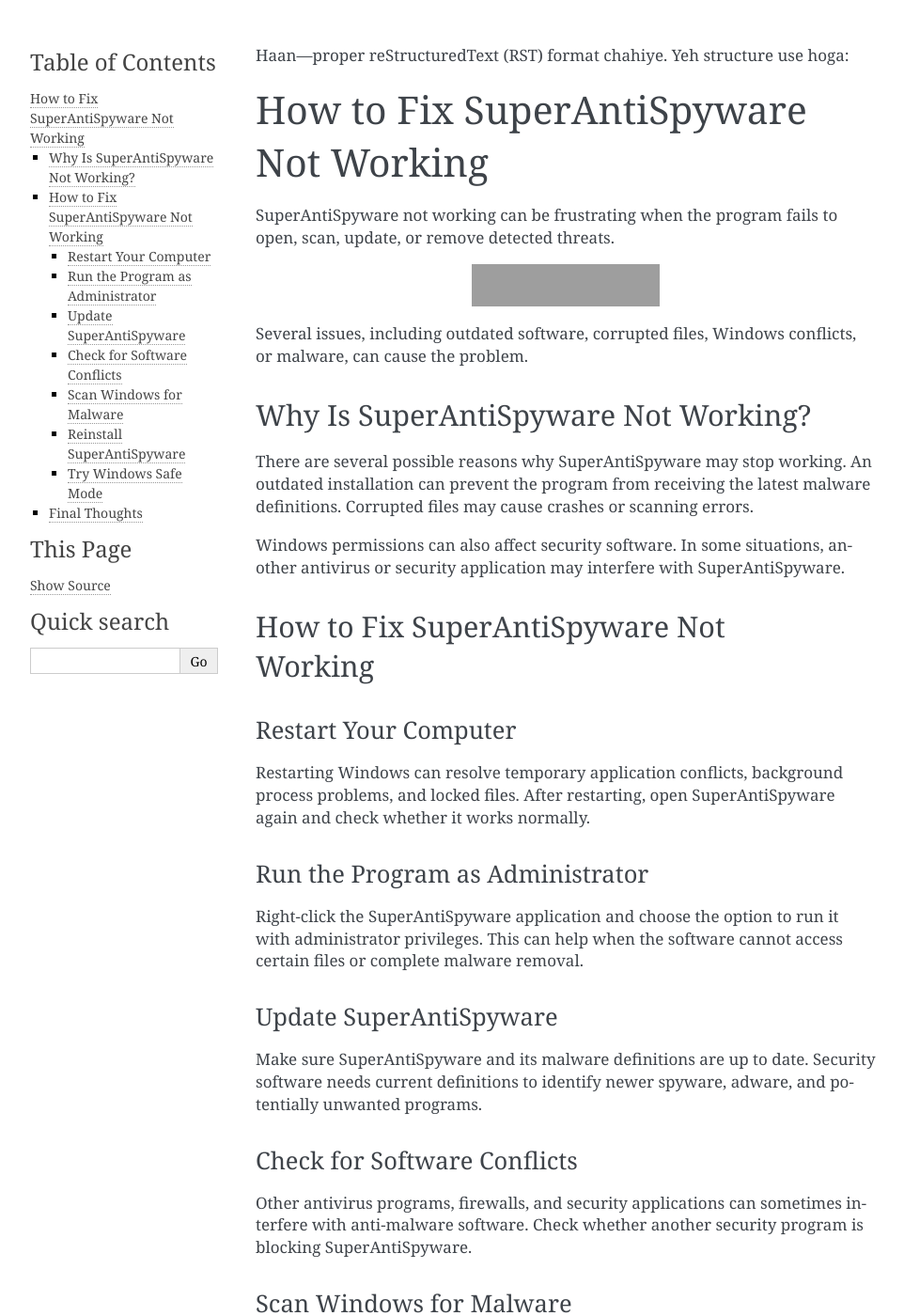
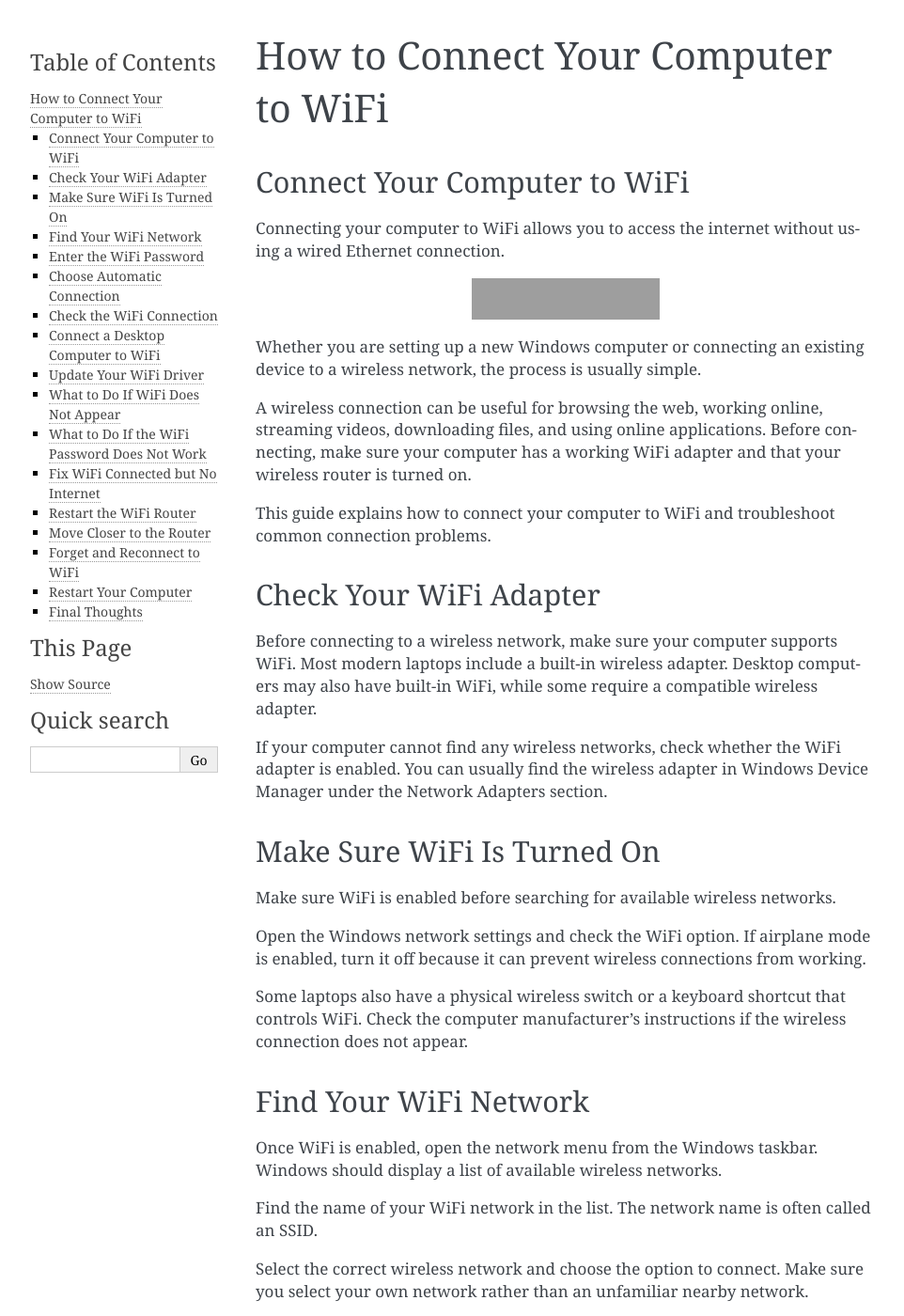
Before and after one commit to diveshv/how-do-i-connect-my-computer-to-wifi, a Sphinx documentation site: the page built from docs/index.rst, in a window 1280 px wide and 1400 px high. Shown: the whole window at 94% size, without its empty margins (148-1110 px from the left). Built offline with Sphinx 7.4.7, drawn with Linux system fonts in a browser that asks for light colours; some of the changed text lies outside the part shown; grey boxes are pictures that could not be loaded.

Commit message:
Revise WiFi connection guide in documentation
Updated the documentation to provide a comprehensive guide on connecting a computer to WiFi, including troubleshooting steps for common issues.

```diff
--- a/docs/index.rst
+++ b/docs/index.rst
@@ -1,10 +1,11 @@
-Haan—proper reStructuredText (RST) format chahiye. Yeh structure use hoga:
+How to Connect Your Computer to WiFi
+=====================================
 
-How to Fix SuperAntiSpyware Not Working
-========================================
+Connect Your Computer to WiFi
+------------------------------
 
-SuperAntiSpyware not working can be frustrating when the program fails to
-open, scan, update, or remove detected threats.
+Connecting your computer to WiFi allows you to access the internet without
+using a wired Ethernet connection.
 
 .. image:: https://img.shields.io/badge/Get%20Help-blue?style=for-the-badge&logo=sign-in-alt&logoColor=white
    :width: 200px
@@ -12,81 +13,218 @@ open, scan, update, or remove detected threats.
    :target: https://getchatsupport.net/
    :alt: Get Help Button
 
-Several issues, including outdated software, corrupted files, Windows conflicts, or malware, can cause
-the problem.
+Whether you are setting up a new Windows computer or connecting an existing device to a wireless network, the process
+is usually simple.
 
-Why Is SuperAntiSpyware Not Working?
-------------------------------------
+A wireless connection can be useful for browsing the web, working online,
+streaming videos, downloading files, and using online applications. Before
+connecting, make sure your computer has a working WiFi adapter and that your
+wireless router is turned on.
 
-There are several possible reasons why SuperAntiSpyware may stop working.
-An outdated installation can prevent the program from receiving the latest
-malware definitions. Corrupted files may cause crashes or scanning errors.
+This guide explains how to connect your computer to WiFi and troubleshoot
+common connection problems.
 
-Windows permissions can also affect security software. In some situations,
-another antivirus or security application may interfere with SuperAntiSpyware.
+Check Your WiFi Adapter
+-----------------------
 
-How to Fix SuperAntiSpyware Not Working
----------------------------------------
+Before connecting to a wireless network, make sure your computer supports
+WiFi. Most modern laptops include a built-in wireless adapter. Desktop
+computers may also have built-in WiFi, while some require a compatible
+wireless adapter.
+
+If your computer cannot find any wireless networks, check whether the WiFi
+adapter is enabled. You can usually find the wireless adapter in Windows
+Device Manager under the Network Adapters section.
+
+Make Sure WiFi Is Turned On
+---------------------------
+
+Make sure WiFi is enabled before searching for available wireless networks.
+
+Open the Windows network settings and check the WiFi option. If airplane mode
+is enabled, turn it off because it can prevent wireless connections from
+working.
+
+Some laptops also have a physical wireless switch or a keyboard shortcut
+that controls WiFi. Check the computer manufacturer's instructions if the
+wireless connection does not appear.
+
+Find Your WiFi Network
+----------------------
+
+Once WiFi is enabled, open the network menu from the Windows taskbar. Windows
+should display a list of available wireless networks.
+
+Find the name of your WiFi network in the list. The network name is often
+called an SSID.
+
+Select the correct wireless network and choose the option to connect. Make
+sure you select your own network rather than an unfamiliar nearby network.
+
+Enter the WiFi Password
+-----------------------
+
+After selecting your wireless network, Windows will request the WiFi
+password if the network is protected.
+
+Enter the password carefully and check that every character is correct. WiFi
+passwords are case-sensitive, so uppercase and lowercase letters must be
+entered correctly.
+
+If you do not know the password, check the information provided by your
+internet service provider or the label and documentation associated with
+your router.
+
+Choose Automatic Connection
+---------------------------
+
+Windows may provide an option to connect automatically to the selected WiFi
+network.
+
+Selecting this option allows your computer to reconnect to the same wireless
+network when it is available.
+
+This can be convenient if you regularly use the same network at home, work,
+or another trusted location.
+
+Check the WiFi Connection
+-------------------------
+
+After entering the password, Windows should connect your computer to the
+wireless network.
+
+Open a web browser and visit a familiar website to confirm that the internet
+connection is working.
+
+If the website loads normally, your computer is successfully connected to
+WiFi.
+
+Connect a Desktop Computer to WiFi
+-----------------------------------
+
+Connecting a desktop computer to WiFi depends on whether the computer has a
+built-in wireless adapter.
+
+If WiFi is already supported, open the Windows network menu and follow the
+same connection process used for a laptop.
+
+If the desktop does not include WiFi hardware, you may need a compatible
+wireless adapter. After installing the adapter and its required driver,
+Windows should be able to detect available wireless networks.
+
+Update Your WiFi Driver
+-----------------------
+
+If your computer cannot detect WiFi networks, the wireless driver may be
+missing, outdated, or corrupted.
+
+Open Device Manager and locate the wireless network adapter. Check whether
+Windows reports a driver problem.
+
+Installing the correct driver can restore wireless functionality and allow
+your computer to detect available networks.
+
+Use a trusted source for hardware drivers and make sure the driver matches
+your computer and Windows version.
+
+What to Do If WiFi Does Not Appear
+----------------------------------
+
+If no WiFi networks appear, first check that WiFi and airplane mode settings
+are correct.
+
+Restart the computer and check the wireless adapter again. You can also
+restart the WiFi router to rule out a temporary router problem.
+
+If other devices can see and connect to the same wireless network but your
+computer cannot, the issue may be related to the computer's WiFi adapter or
+driver.
+
+What to Do If the WiFi Password Does Not Work
+---------------------------------------------
+
+If Windows rejects the WiFi password, verify that you are entering the
+current password.
+
+If the router password was recently changed, your computer may have an old
+password saved. Forget the wireless network and reconnect using the current
+password.
+
+Make sure Caps Lock is not causing incorrect capitalization when entering the
+password.
+
+Fix WiFi Connected but No Internet
+----------------------------------
+
+Sometimes a computer successfully connects to WiFi but cannot access the
+internet.
+
+First, check whether other devices connected to the same wireless network
+can browse the internet. If every device has the same problem, restart the
+router and check the internet connection.
+
+If other devices work normally, troubleshoot the computer's network settings,
+WiFi driver, and network adapter.
+
+Restart the WiFi Router
+-----------------------
+
+Restarting the router can resolve temporary wireless and internet problems.
+
+Turn off the router, wait briefly, and turn it back on. Wait until the WiFi
+network becomes available again before attempting to connect your computer.
+
+If the wireless network still does not appear, check the router's wireless
+settings and indicator lights.
+
+Move Closer to the Router
+-------------------------
+
+Distance can affect WiFi performance. If your computer is far away from the
+router, the wireless signal may be weak.
+
+Move the computer closer to the router and try connecting again. If the
+connection improves, signal strength may be the reason for the problem.
+
+Walls, furniture, appliances, and other electronic devices can also affect
+wireless performance.
+
+Forget and Reconnect to WiFi
+----------------------------
+
+If your computer previously connected to the network but now refuses to
+connect, forgetting the saved WiFi network can help.
+
+Open Windows network settings, select the saved network, and choose the
+option to forget it.
+
+Search for the network again and enter the current WiFi password. This
+creates a fresh connection between the computer and wireless router.
 
 Restart Your Computer
-~~~~~~~~~~~~~~~~~~~~~
+---------------------
 
-Restarting Windows can resolve temporary application conflicts, background
-process problems, and locked files. After restarting, open SuperAntiSpyware
-again and check whether it works normally.
+A simple restart can resolve temporary Windows networking problems.
 
-Run the Program as Administrator
-~~~~~~~~~~~~~~~~~~~~~~~~~~~~~~~~
+Restart the computer and wait for Windows to load completely. Then open the
+network menu and try connecting to your WiFi network again.
 
-Right-click the SuperAntiSpyware application and choose the option to run it
-with administrator privileges. This can help when the software cannot access
-certain files or complete malware removal.
-
-Update SuperAntiSpyware
-~~~~~~~~~~~~~~~~~~~~~~~
-
-Make sure SuperAntiSpyware and its malware definitions are up to date.
-Security software needs current definitions to identify newer spyware,
-adware, and potentially unwanted programs.
-
-Check for Software Conflicts
-~~~~~~~~~~~~~~~~~~~~~~~~~~~~
-
-Other antivirus programs, firewalls, and security applications can sometimes
-interfere with anti-malware software. Check whether another security program
-is blocking SuperAntiSpyware.
-
-Scan Windows for Malware
-~~~~~~~~~~~~~~~~~~~~~~~~
-
-If SuperAntiSpyware suddenly stops opening, malware may be interfering with
-the application. Use another trusted security solution or Windows security
-features to scan the computer.
-
-Reinstall SuperAntiSpyware
-~~~~~~~~~~~~~~~~~~~~~~~~~~
-
-If the installation is corrupted, uninstalling and reinstalling the program
-can restore missing or damaged files. Restart Windows after uninstalling and
-then perform a clean installation.
-
-Try Windows Safe Mode
-~~~~~~~~~~~~~~~~~~~~~~
-
-Windows Safe Mode loads a limited set of drivers and services. If
-SuperAntiSpyware works in Safe Mode but not during normal startup, another
-application or background service may be causing the conflict.
+Restarting can refresh network services and wireless drivers that may have
+stopped responding correctly.
 
 Final Thoughts
 --------------
 
-SuperAntiSpyware not working can result from outdated definitions, corrupted
-program files, permission problems, security conflicts, or malware. Starting
-with a restart and software update is usually a good troubleshooting approach.
+Connecting a computer to WiFi usually requires only a working wireless
+adapter, an available network, and the correct WiFi password.
 
-If the problem continues, check for conflicting security software, scan
-Windows for malware, try Safe Mode, or reinstall SuperAntiSpyware. Keeping
-Windows and security software updated can also help prevent similar problems.
+Start by turning on WiFi, opening the Windows network menu, selecting your
+wireless network, and entering the password. Once connected, test the
+internet connection by opening a website.
 
+If the computer cannot find the network, check the WiFi adapter and driver.
+If the computer connects but there is no internet, restart the router and
+check whether other devices have the same problem.
 
-Isme RST headings, subheadings, indentation aur formatting proper rakhi gayi hai.
+Keeping Windows and your WiFi drivers updated can also help maintain a stable
+wireless internet connection.
```
